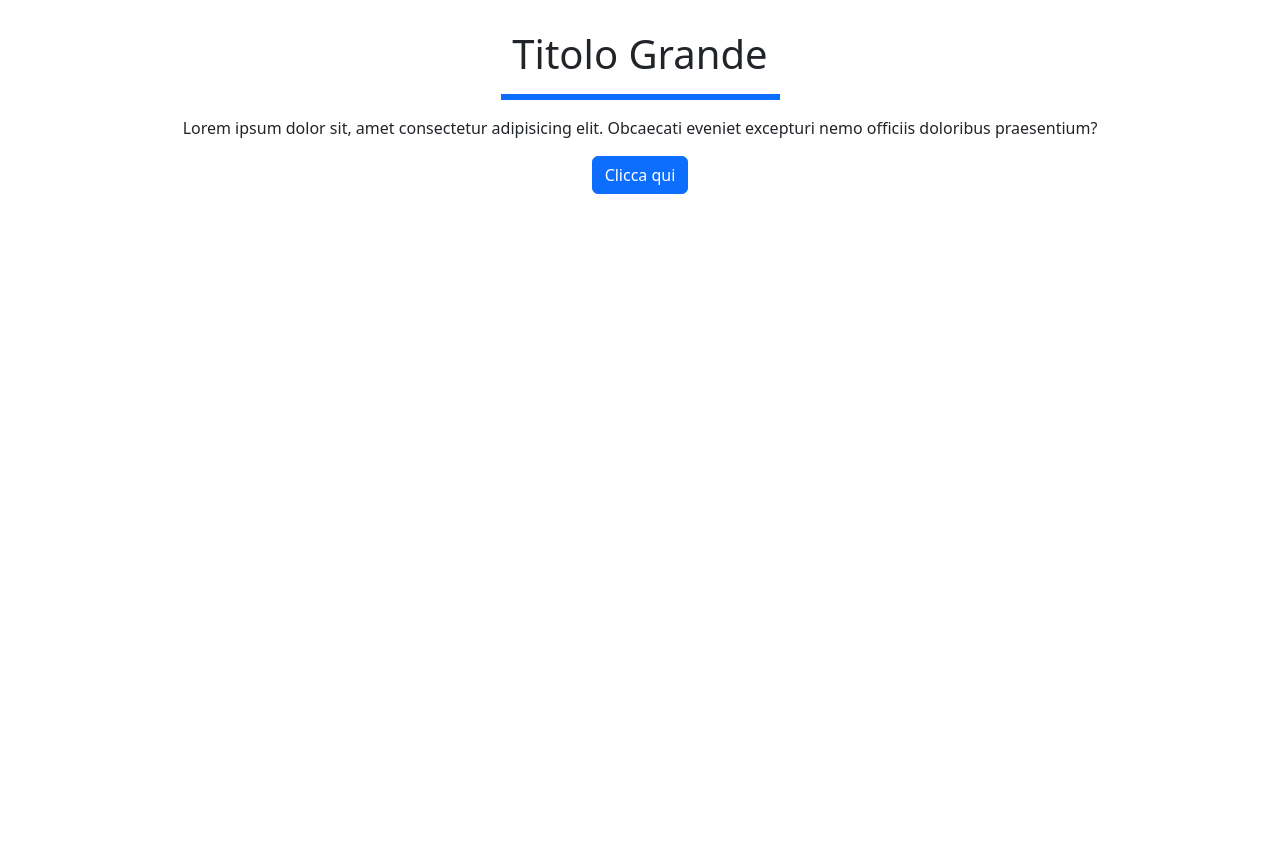
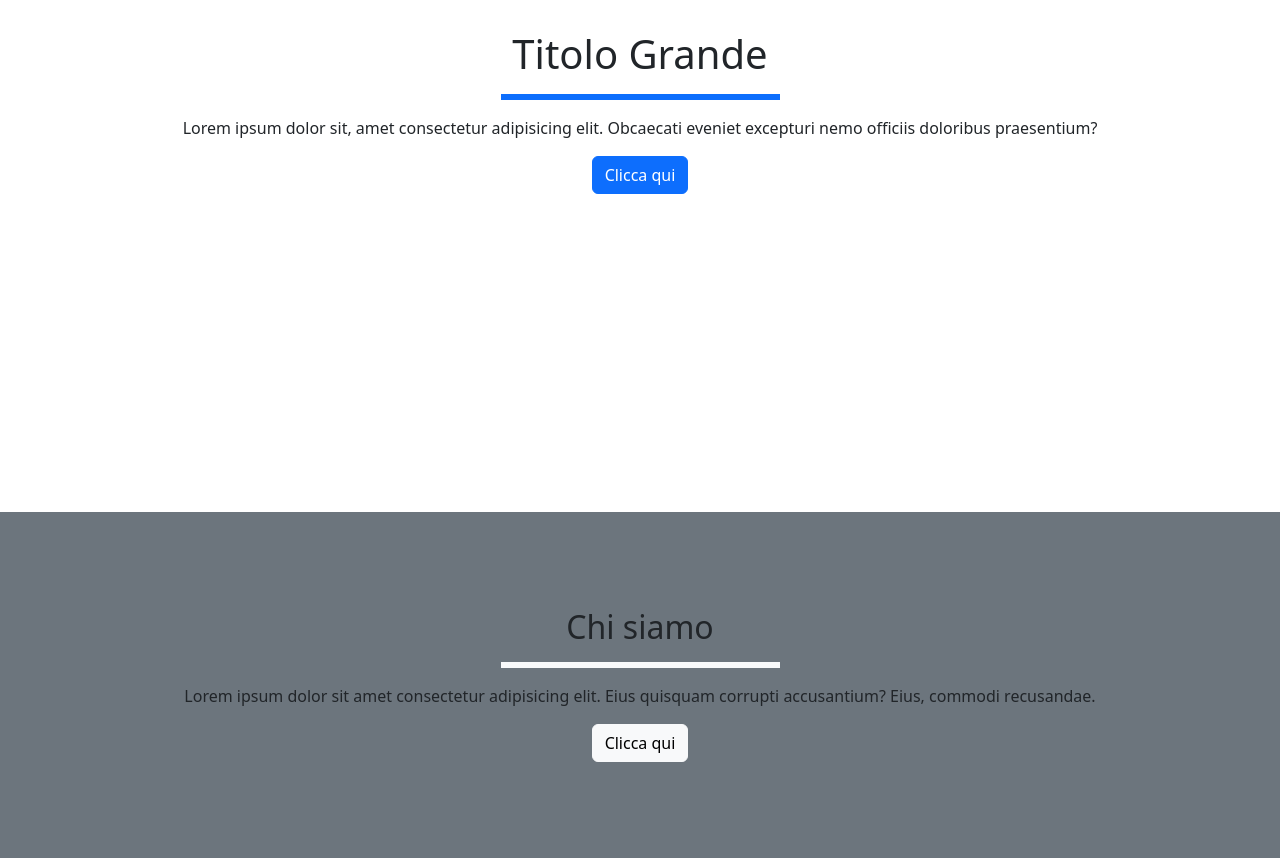
Before and after one commit to AlexGrottola/LezioneGitViteBootstrap, a website built with Vite: page index.html in a window 1280 px wide. Shown: the part 344-1202 px from the top of the page. Before the commit the page ends 856 px from the top, so only its background shows below. Built offline with nearby package versions, Linux system fonts and the light colour scheme; a web font is replaced by a local one.

Commit message:
Ho aggiunto la sezione chi siamo

```diff
--- a/index.html
+++ b/index.html
@@ -52,6 +52,14 @@
           <a href="#contatti" class="btn btn-primary">Clicca qui</a>
         </div>
       </section>
+      <section id="chi-siamo" class="py-5 w-100 bg-secondary text-center">
+        <div class="container py-5">
+          <h2>Chi siamo</h2>
+          <hr class="w-25 border border-3 border-light opacity-100 mx-auto">
+          <p>Lorem ipsum dolor sit amet consectetur adipisicing elit. Eius quisquam corrupti accusantium? Eius, commodi recusandae.</p>
+          <a href="#servizi" class="btn btn-light">Clicca qui</a>
+        </div>
+      </section>
     </main>
 
     <script type="module" src="/src/main.js"></script>
```
